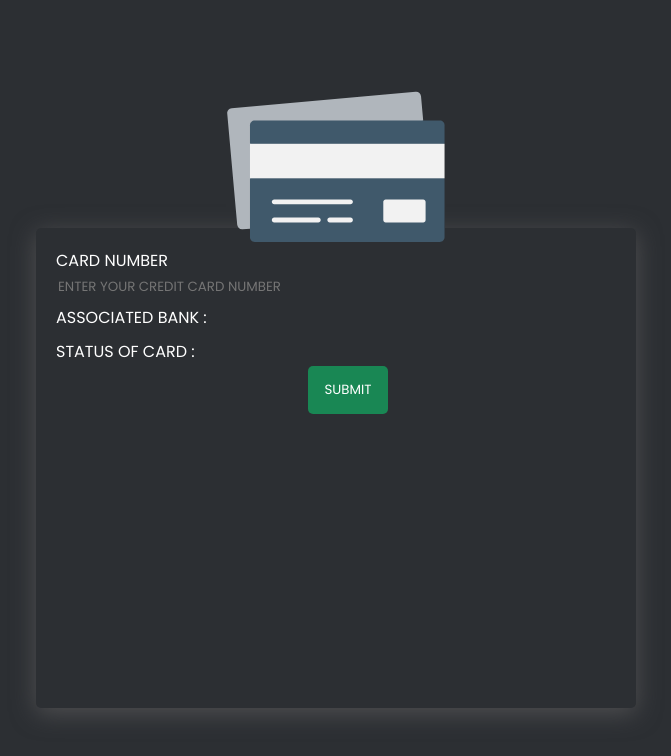
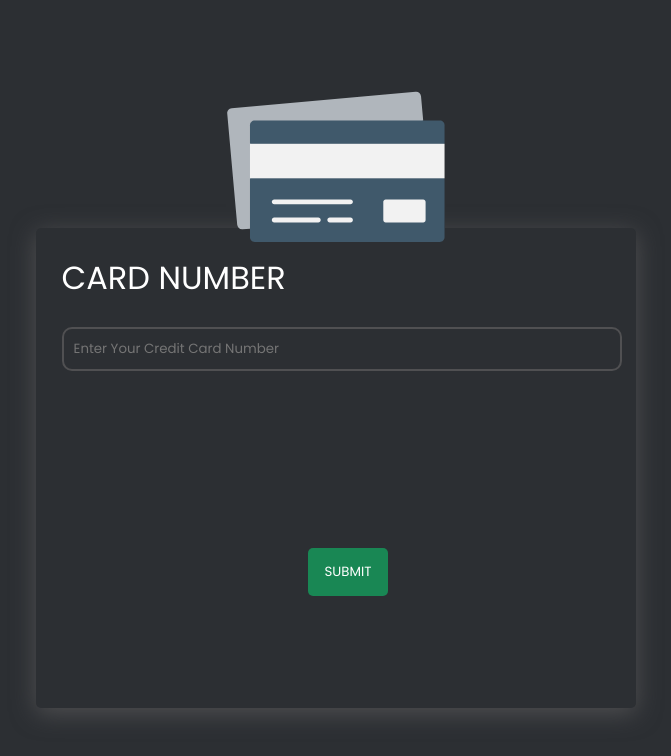
Before and after one commit to ayush110404/CREDIT-CARD-VALIDATOR, a plain HTML site: page index.html in a window 1280 px wide. Shown: the whole page, without its empty margins (312-983 px from the left). Drawn offline with Linux system fonts and the light colour scheme.

Commit message:
Update index.html

```diff
--- a/index.html
+++ b/index.html
@@ -11,14 +11,15 @@
     <div class="container">
         <img src="img/credit-card-2056.svg" alt="rewe" width="220px">
             <form>
-                <div class="input-box">
+                <div class="input-box1">
                     <label for="ccno">card number</label></br>
                     <input type="text" id="creditnum" placeholder="enter your credit card number"></br>
                 </div>
-                <div class="input-box">
+                <div class="input-box2">
                     <span id="name">associated bank :</span>
                     <div class="input-res" id="out"></div>
-                <div class="input-box">
+                </div>
+                <div class="input-box2">
                     <span id="name2">status of card :</span>
                     <div class="input-res" id="result"></div>
                 </div>
```
Lines whose indentation alone changed are shown as unchanged.
